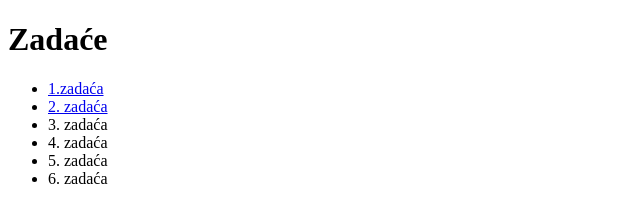
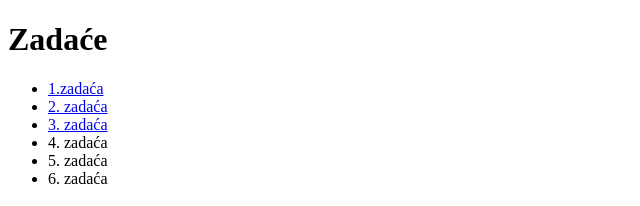
Before and after one commit to Lucija42/wp_lukic_lucija, a plain HTML site: page index.html in a window 1280 px wide. Shown: the top 206 px of the page, 0-640 px from the left. Drawn offline with Linux system fonts and the light colour scheme.

Commit message:
Update index.html

```diff
--- a/index.html
+++ b/index.html
@@ -13,7 +13,7 @@
     <ul>
         <li><a href="./zadace/zadaca 1.html">1.zadaća</a> </li>
         <li><a href="./zadace/zadaca 2.html"> 2. zadaća </a></li>
-        <li> <a href="./zadace/zadaca 3.html"></a>3. zadaća</li>
+        <li> <a href="./zadace/zadaca 3.html">3. zadaća</a></li>
         <li>4. zadaća</li>
         <li>5. zadaća</li>
         <li>6. zadaća</li>
```
